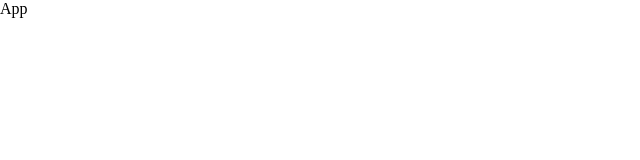
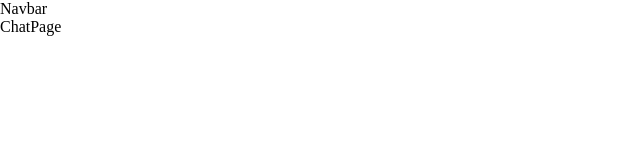
Before and after one commit to volodymyrAndrosov/firebase-react-messanger, a React (Create React App) app: page /login in a window 1280 px wide. Shown: the top 160 px of the page, without its empty margins (0-640 px from the left). Built offline with nearby package versions, Linux system fonts and the light colour scheme.

Commit message:
add core structure of project

```diff
--- a/package.json
+++ b/package.json
@@ -6,8 +6,11 @@
     "@testing-library/jest-dom": "^5.16.5",
     "@testing-library/react": "^13.4.0",
     "@testing-library/user-event": "^13.5.0",
+    "firebase": "^9.14.0",
     "react": "^18.2.0",
     "react-dom": "^18.2.0",
+    "react-firebase-hooks": "^5.1.1",
+    "react-router-dom": "^6.4.3",
     "react-scripts": "5.0.1",
     "web-vitals": "^2.1.4"
   },
--- a/src/App.js
+++ b/src/App.js
@@ -1,7 +1,15 @@
 import "./App.css";
+import { BrowserRouter } from "react-router-dom";
+import NavBar from "./components/NavBar/Navbar";
+import AppRouter from "./components/AppRouter/AppRouter";
 
 const App = () => {
-  return <div>App</div>;
+  return (
+    <BrowserRouter>
+      <NavBar />
+      <AppRouter />
+    </BrowserRouter>
+  );
 };
 
 export default App;
--- /dev/null
+++ b/src/components/AppRouter/AppRouter.js
@@ -0,0 +1,11 @@
+import React from "react";
+import PrivateRouteList from "../PrivateRouteList/PrivateRouteList";
+import PublicRouteList from "../PublicRouteList/PublicRouteList";
+
+const AppRouter = () => {
+    const isUser = true;
+
+    return <div>{isUser ? <PrivateRouteList /> : <PublicRouteList />} </div>;
+};
+
+export default AppRouter;
--- /dev/null
+++ b/src/components/NavBar/Navbar.js
@@ -0,0 +1,9 @@
+import React from 'react'
+
+const Navbar = () => {
+    return (
+        <div>Navbar</div>
+    )
+}
+
+export default Navbar;
--- /dev/null
+++ b/src/components/PrivateRouteList/PrivateRouteList.js
@@ -0,0 +1,20 @@
+import React from "react";
+import { Routes, Navigate, Route } from "react-router-dom";
+import { privateRoutes } from "../../routes/configRoutes";
+import { CHAT_ROUTE } from "../../utils/consts";
+
+const PrivateRouteList = () => {
+    return (
+        <Routes>
+            {privateRoutes.map((privateRoute) => {
+                const { path, Component } = privateRoute;
+
+                return <Route path={path} element={<Component />} exact />;
+            })}
+            {/* 👇️ only match this when no other routes match */}
+            <Route path="*" element={<Navigate replace to={CHAT_ROUTE} />} />
+        </Routes>
+    );
+};
+
+export default PrivateRouteList;
--- /dev/null
+++ b/src/components/PublicRouteList/PublicRouteList.js
@@ -0,0 +1,20 @@
+import React from "react";
+import { Routes, Navigate, Route } from "react-router-dom";
+import { publicRoutes } from "../../routes/configRoutes";
+import { LOGIN_ROUTE } from "../../utils/consts";
+
+const PublicRouteList = () => {
+    return (
+        <Routes >
+            {publicRoutes.map((publicRoute) => {
+                const { path, Component } = publicRoute;
+
+                return <Route path={path} element={<Component />} exact />;
+            })}
+            {/* 👇️ only match this when no other routes match */}
+            <Route path="*" element={<Navigate replace to={LOGIN_ROUTE} />} />
+        </Routes >
+    );
+};
+
+export default PublicRouteList;
--- /dev/null
+++ b/src/pages/ChatPage/ChatPage.js
@@ -0,0 +1,9 @@
+import React from 'react'
+
+const ChatPage = () => {
+    return (
+        <div>ChatPage</div>
+    )
+}
+
+export default ChatPage
--- /dev/null
+++ b/src/pages/LoginPage/LoginPage.js
@@ -0,0 +1,9 @@
+import React from 'react'
+
+const LoginPage = () => {
+  return (
+    <div>LoginPage</div>
+  )
+}
+
+export default LoginPage
--- /dev/null
+++ b/src/routes/configRoutes.js
@@ -0,0 +1,20 @@
+import { LOGIN_ROUTE } from "../utils/consts";
+import { CHAT_ROUTE } from "../utils/consts";
+
+import LoginPage from '../pages/LoginPage/LoginPage';
+import ChatPage from '../pages/ChatPage/ChatPage';
+
+export const publicRoutes = [
+    {
+        path: LOGIN_ROUTE,
+        Component: LoginPage
+    }
+]
+
+
+export const privateRoutes = [
+    {
+        path: CHAT_ROUTE,
+        Component: ChatPage
+    }
+]
--- /dev/null
+++ b/src/utils/consts.js
@@ -0,0 +1,2 @@
+export const LOGIN_ROUTE = '/login';
+export const CHAT_ROUTE = '/login';
```
Also changed, not shown: src/components/Message/Message.js (added, +10 -0 lines), 1 other file (tests, documents, lock files or other folders).
